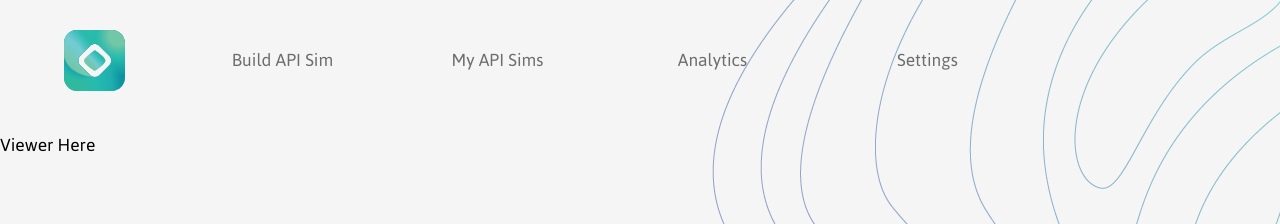
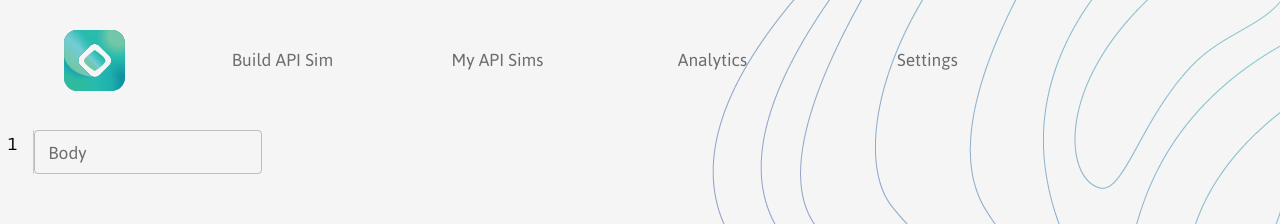
Before and after one commit to tritech-software-solutions/echo-api-frontend, a React (Create React App) app: page /view in a window 1280 px wide. Shown: the top 224 px of the page. Built offline with nearby package versions, Linux system fonts and the light colour scheme.

Commit message:
Not finished - Started work on text field with line numbers

```diff
--- /dev/null
+++ b/src/modules/general/LineNumberedInput/LinedNumberedInput.css
@@ -0,0 +1,22 @@
+.line-number-input {
+    display: flex;
+    align-items: stretch;
+}
+
+    .line-numbers {
+    display: flex;
+    flex-direction: column;
+    justify-content: flex-start;
+    align-items: flex-end;
+    padding-right: 8px;
+    border-right: 1px solid #ccc;
+    user-select: none;
+}
+
+    .line-number {
+    font-size: 20px;
+    line-height: 1.4375em;
+    padding: 0px 8px;
+    font-weight: 400;
+    font-family: Jaldi;
+}
--- /dev/null
+++ b/src/modules/general/LineNumberedInput/LinedNumberedInput.tsx
@@ -0,0 +1,81 @@
+import "./LinedNumberedInput.css";
+import { TextField } from "@mui/material";
+
+import React from "react";
+
+type Props = {};
+
+type State = {
+    value: string;
+    lineNumbers: number;
+};
+
+class LineNumberInput extends React.Component<Props, State> {
+    constructor(props: Props) {
+        super(props);
+        this.state = {
+            value: "",
+            lineNumbers: 1,
+        };
+    }
+
+    render() {
+        return (
+            <div className="line-number-input">
+                <div className="line-numbers">{this.renderLineNumbers()}</div>
+                <TextField
+                    className="input-field"
+                    value={this.state.value}
+                    onChange={this.handleChange}
+                    onKeyDown={this.handleKeyDown}
+                    label="Body"
+                    sx={{
+                        fontSize: 14,
+                    }}
+                    multiline
+                />
+            </div>
+        );
+    }
+
+    handleChange = (evt: React.FormEvent<HTMLTextAreaElement | HTMLInputElement>) => {
+        const value = evt.currentTarget.value;
+        console.log(value);
+        const lineNumbers = value.split("\n").length;
+        this.setState({ value, lineNumbers });
+    };
+
+    handleKeyDown = (evt: React.KeyboardEvent<HTMLDivElement>) => {
+        if (evt.key === "Tab") {
+            evt.preventDefault();
+            console.log(evt.target);
+            if (evt.target instanceof HTMLInputElement || evt.target instanceof HTMLTextAreaElement) {
+                const textArea = evt.target as HTMLTextAreaElement | HTMLInputElement;
+
+                const { selectionStart, selectionEnd, value } = textArea;
+                let newValue = "";
+
+                if (textArea && selectionStart !== null && selectionEnd !== null) {
+                    newValue = value.substring(0, selectionStart) + "    " + value.substring(selectionEnd);
+                }
+
+                this.setState({ value: newValue });
+            }
+        }
+    };
+
+    renderLineNumbers() {
+        const { lineNumbers } = this.state;
+        let lineList = [];
+        for (let i = 0; i < lineNumbers; i++) {
+            lineList.push(
+                <div key={i} className="line-number">
+                    {i + 1}
+                </div>
+            );
+        }
+        return lineList;
+    }
+}
+
+export default LineNumberInput;
--- a/src/modules/pages/endpointViewer/EndpointViewer.tsx
+++ b/src/modules/pages/endpointViewer/EndpointViewer.tsx
@@ -1,10 +1,11 @@
 import "./EndpointViewer.css";
 
 import React from "react";
+import LineNumberInput from "../../general/LineNumberedInput/LinedNumberedInput";
 
 class EndpointViewer extends React.Component {
     render() {
-        return <div>Viewer Here</div>;
+        return <LineNumberInput />;
     }
 }
 
```
